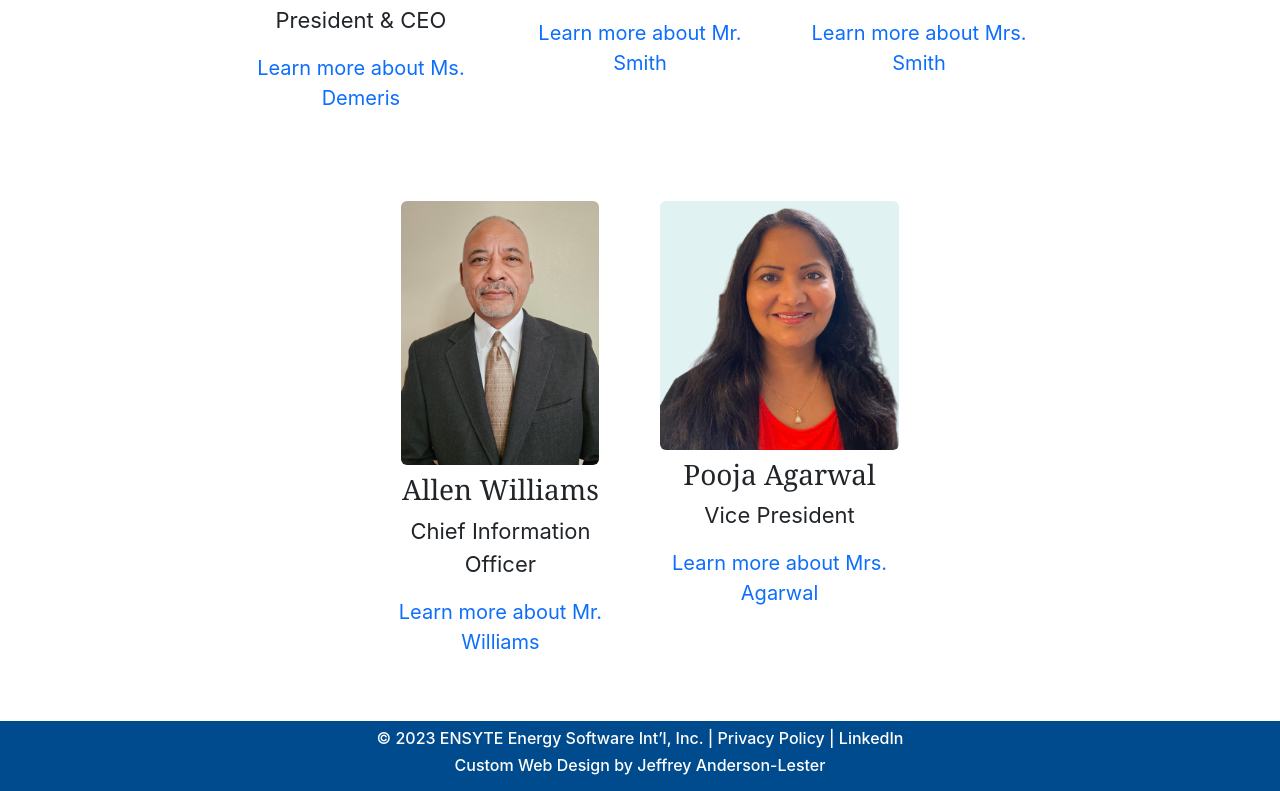
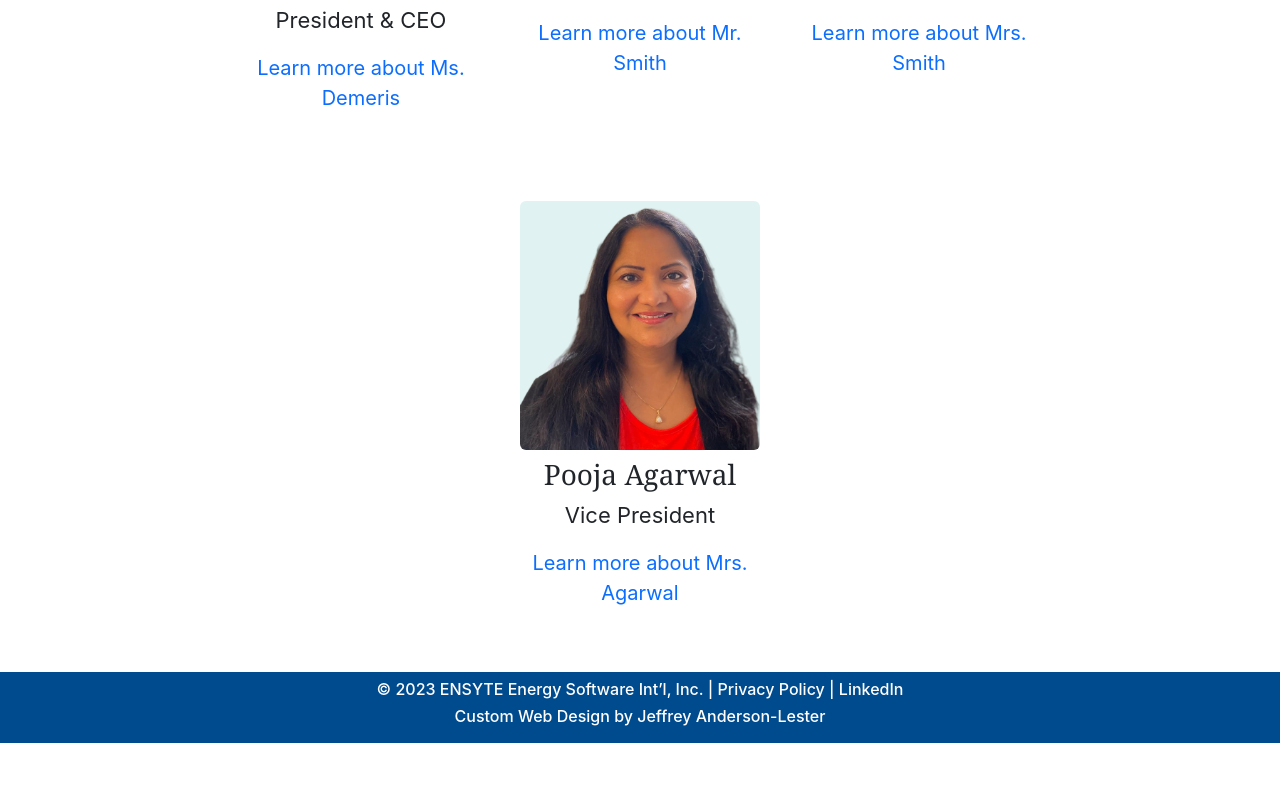
Before and after one commit to JeffGoji/React-Ensyte-Website, a React (Create React App) app: page /executive-team in a window 1280 px wide. Shown: the part 483-1274 px from the top of the page. After the commit the page ends 1226 px from the top, so only its background shows below. Built offline with nearby package versions, Linux system fonts and the light colour scheme.

Commit message:
Adjustment to cards and execs page.

```diff
--- a/src/components/NewsCards/A24.js
+++ /dev/null
@@ -1,54 +0,0 @@
-
-import img from '../../assets/img/Allen.jpeg'
-
-const A24 = () => {
-    return (
-        <div>
-            <div className="col h-100">
-                <div className="card mb-5 h-100" >
-                    <div className="card-header blue-bg text-white">FEATURED / NEWS RELEASE</div>
-                    <div className="card-body">
-                        <img src={img} alt='data Article' className='rounded img-fluid imgShadow mb-4' style={{ maxHeight: "14rem" }} />
-                        <h4 className="card-title">ENSYTE’s New Chief Information Officer</h4>
-                        <h6 className='text-center mt-3'>July 1st 2023</h6>
-                    </div>
-                    <div className='card-footer'><button className="btn btn-primary btn-lg" data-bs-toggle="modal" data-bs-target="#modal24">Read More</button></div>
-                </div>
-            </div>
-            <div className="modal fade" id="modal24" data-bs-backdrop="static" data-bs-keyboard="false" tabIndex="-1" aria-labelledby="modalLabel" aria-hidden="true">
-                <div className="modal-dialog modal-xl">
-
-                    <div className="modal-content">
-                        <div className="modal-header text-center blue-bg">
-                            <h3 className="modal-title text-white center" id="staticBackdropLabel">ENSYTE’s New Chief Information Officer</h3>
-                            <button type="button" className="btn-close text-white" data-bs-dismiss="modal" aria-label="Close"></button>
-                        </div>
-                        <div className="modal-body fs-6 text-wrap">
-                            <div className="text-center mb-4">
-                                <img src={img} alt="Services Solutions" className='imgShadow img-fluid rounded' style={{ maxWidth: '350px' }} />
-
-                            </div>
-                            <p>ENSYTE is excited to announce that Allen Williams has joined our leadership team as Chief Information Officer (CIO).  Allen is a highly experienced professional in the field of information technology with more than 20 years of experience managing IT professionals and projects.  He possesses a diverse range of practical IT skills, including project management, IT security, compliance, problem resolution, cloud services and IT infrastructure management.  </p>
-                            <p>
-                                Allen obtained one of his many technical certifications in 1994 (CompTIA A+) which solidified his commitment to a career in IT.  In a short eight years and numerous certifications later, he held the role of VP of Information Technology at Citigroup.  During his nearly five years at Citigroup, Allen would hone his IT leadership skills with a keen sense of expense management.  From Citigroup, he continued to build on his IT leadership and technical abilities serving as a Director, VP or CIO at multiple companies.
-                            </p>
-                            <p>Over his many years in the IT field, Allen has demonstrated hands-on leadership in integrating, transforming and optimizing technology.  Throughout his career, he has consistently surpassed expectations by recruiting and developing high-performing teams of IT professionals, improving IT operational efficiencies, fortifying security measures and reducing expenses.  A strong proponent of continuously learning, Allen evolves and adapts to the dynamic IT landscape to maintain a competitive edge.
-                            </p>
-
-                            <p>
-                                Allen will be assisting ENSYTE to continue to adopt and integrate the latest technology in all areas of the business, as well as contributing to the company’s product strategy to offer a full spectrum of SaaS solutions to the energy value chain.
-                            </p>
-
-                        </div>
-                        <div className="modal-footer">
-                            <button type="button" className="btn btn-secondary text-white" data-bs-dismiss="modal">Close</button>
-
-                        </div>
-                    </div>
-                </div>
-            </div>
-
-        </div>)
-}
-
-export default A24;
--- a/src/components/NewsCards/index.js
+++ b/src/components/NewsCards/index.js
@@ -3,7 +3,7 @@ import image1 from '../../assets/img/newsPic.jpg';
 // import A17 from './A17';
 import A22 from './A22';
 import A23 from './A23';
-import A24 from './A24';
+import A21 from './A21';
 
 
 
@@ -26,13 +26,11 @@ function NewsCards() {
             <img src={image1} className='img-fluid' alt='Ensyte News Releases' style={{ maxWidth: "350px" }} />
             <div className="row row-sm-cols-1 row-cols-md-1 row-cols-lg-3 g-0=4 mt-2 mb-5">
                 {/* <!-- Card 1 --> */}
-                <A24 />
+                <A21 />
                 {/* Card 2 */}
                 <A23 />
                 {/* Card 3 */}
                 <A22 />
-
-                {/* MODAL SECTION FOR ALL ARTICLES */}
 
             </div>
         </div>
--- a/src/components/pages/Allen.js
+++ /dev/null
@@ -1,46 +0,0 @@
-import { NavLink } from "react-router-dom"
-import { useEffect } from "react";
-import image1 from "../../assets/img/Allen.jpeg"
-
-const Allen = () => {
-
-    useEffect(() => {
-        window.scrollTo(0, 0);
-    }, []);
-
-    return (
-        <div className="container-fluid imgBg18">
-            <div className="row">
-                <div className="col-sm-12 col-md-12 col-lg-12 mt-5 d-flex justify-content-center">
-                    <div className="card bg-white text-black mt-5 mb-5" style={{ maxWidth: "1200px" }}>
-                        <div className="row p-2 text-center">
-                            <div className="col-sm-12 col-md-12 col-lg-6">
-
-                                <img src={image1} alt="Allen Williams" className="img-fluid imgShadow rounded mb-3"
-                                    style={{ maxWidth: '400px' }} />
-                            </div>
-                            <div className="col-sm-12 col-md-12 col-lg-6 text-center">
-                                <h2>Allen Williams</h2>
-                                <h3>Chief Information Officer</h3>
-                                <p className='text-start'>Allen Williams is a highly experienced professional in the field of information technology with more than 20 years of experience managing IT professionals and projects.  He possesses a diverse range of practical IT skills, including project management, IT security, compliance, problem resolution, cloud services and IT infrastructure management.  </p>
-                                <p className='text-start'>
-                                    Allen obtained one of his many technical certifications in 1994 (CompTIA A+) which solidified his commitment to a career in IT.  In a short eight years and numerous certifications later, he held the role of VP of Information Technology at Citigroup.  During his nearly five years at Citigroup, Allen would hone his IT leadership skills with a keen sense of expense management.  From Citigroup, he continued to build on his IT leadership and technical abilities serving as a Director, VP or CIO at multiple companies.
-                                </p>
-                                <p className='text-start'>Over his many years in the IT field, Allen has demonstrated hands-on leadership in integrating, transforming and optimizing technology.  Throughout his career, he has consistently surpassed expectations by recruiting and developing high-performing teams of IT professionals, improving IT operational efficiencies, fortifying security measures and reducing expenses.  A strong proponent of continuously learning, Allen evolves and adapts to the dynamic IT landscape to maintain a competitive edge.
-                                </p>
-
-                                <p className='text-start'>
-                                    Allen will be assisting ENSYTE to continue to adopt and integrate the latest technology in all areas of the business, as well as contributing to the company’s product strategy to offer a full spectrum of SaaS solutions to the energy value chain.
-                                </p>
-                            </div>
-                        </div>
-                    </div>
-                </div>
-                <NavLink to="/about" className="link-white"><h2 className="text-center">Back To Excutives</h2></NavLink>
-            </div>
-        </div>
-
-    )
-}
-
-export default Allen
--- a/src/components/pages/Execs.js
+++ b/src/components/pages/Execs.js
@@ -61,17 +61,6 @@ const Execs = () => {
                             <div className="col-sm-12 col-md-12 col-lg-4">
                                 <div className="card h-100 bg-transparent border-0">
                                     <div className="card-body">
-                                        <img src={image4} alt="Allen Williams" className="img-fluid rounded" style={{ maxHeight: "264px" }} />
-                                        <h3 className="card-title mt-2">Allen Williams</h3>
-                                        <p className="card-text">Chief Information Officer</p>
-                                        <NavLink to="/allen-williams" className="link">Learn more about Mr. Williams</NavLink>
-                                    </div>
-                                </div>
-                            </div>
-                            <div className="col-sm-12 col-md-12 col-lg-4">
-                                <div className="card h-100 bg-transparent border-0">
-
-                                    <div className="card-body">
                                         <img src={image5} alt="Pooja Agarwal" className="img-fluid rounded" style={{ maxHeight: "264px" }} />
                                         <h3 className="card-title mt-2">Pooja Agarwal</h3>
                                         <p className="card-text">Vice President</p>
```
